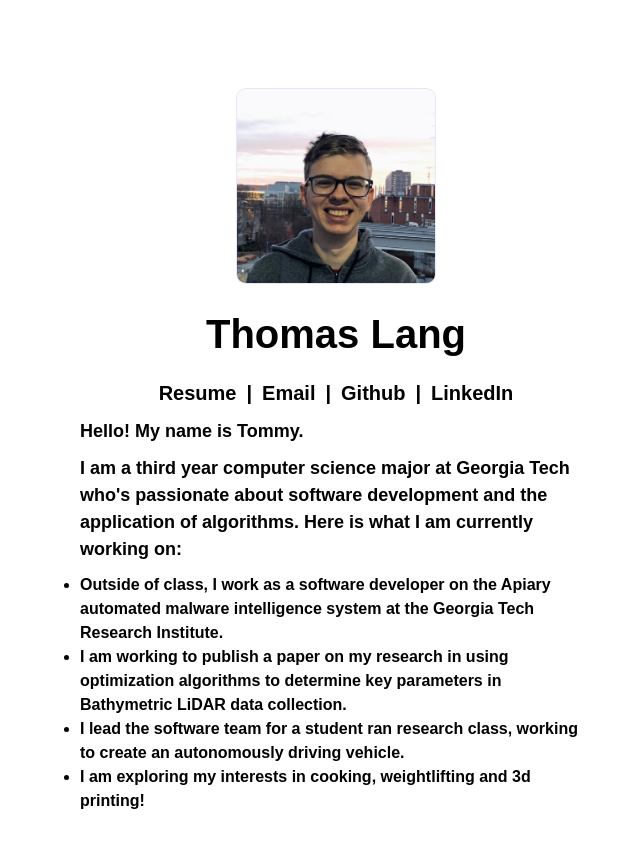
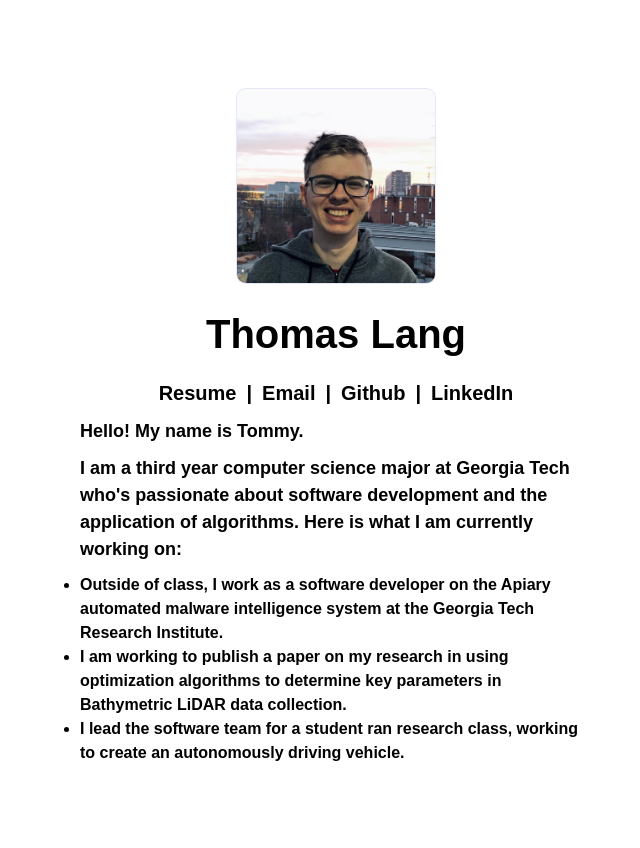
Before and after one commit to bopas2/bopas2.github.io, a Jekyll site: the page index.html, which Jekyll copies as it is, in a window 1280 px wide. Shown: the top 848 px of the page, without its empty margins (304-944 px from the left). Built offline with Jekyll 4.4.1, drawn with Linux system fonts in a browser that asks for light colours; nearby versions of some CDN libraries; some web fonts are replaced; a style sheet for code colours, icons or effects is not loaded.

Commit message:
Update index.html

```diff
--- a/index.html
+++ b/index.html
@@ -61,9 +61,6 @@
                 <li>
                   I lead the software team for a student ran research class, working to create an autonomously driving vehicle.
                 </li>
-                <li>
-                  I am exploring my interests in cooking, weightlifting and 3d printing!
-                </li>
               </ul>
             </div>
           </div>
```
